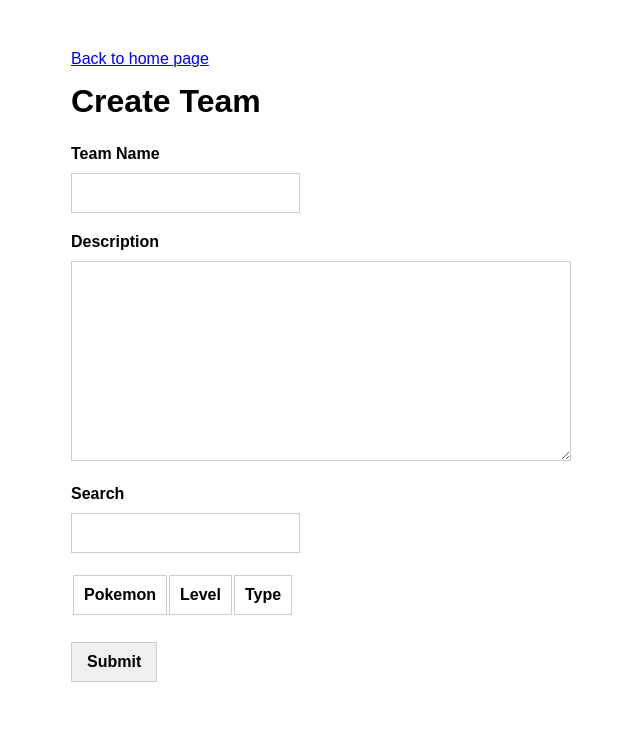
After one commit to JonHMChan/flask-app-3, a Flask app: page /teams/create in a window 1280 px wide. The commit adds this page. Shown: the top 731 px of the page, without its empty margins (169-809 px from the left). Run offline with Flask 2, Linux system fonts and the light colour scheme; lists and menus that the app fills with data are empty.

Commit message:
Create team functionality

```diff
--- a/app.py
+++ b/app.py
@@ -1,11 +1,16 @@
 # Do not change anything in this file for this exercise
 import os
 import api
+import json
 from flask import Flask, render_template
 
 app = Flask(__name__)
 app.register_blueprint(api.pokemon, url_prefix="/api")
 app.register_blueprint(api.teams, url_prefix="/api")
+
+# Take all data from database.json and turn it into a Python dictionary to store in DATABASE
+with open('data/database.json') as f:
+  DATABASE = json.load(f)
 
 # Home page route that serves index.html
 @app.route('/')
@@ -30,6 +35,10 @@ def teams_id(id):
 def teams_id_edit(id):
     return render_template('teams/edit.html')
 
+@app.route('/teams/create')
+def teams_create():
+    return render_template('teams/create.html', pokemon=DATABASE.get("pokemon", []))
+
 if __name__ == '__main__':
     # Bind to PORT if defined, otherwise default to 5000.
     port = int(os.environ.get('PORT', 5000))
--- /dev/null
+++ b/static/css/teams/create.css
@@ -0,0 +1,81 @@
+* {
+    margin: 0;
+    padding: 0;
+    box-sizing: border-box;
+    font-family: Arial, Helvetica, sans-serif;
+}
+
+/* Your styles begin here */
+
+.container {
+    max-width: 800px;
+    margin: 50px auto;
+}
+
+.navigation {
+    margin-bottom: 15px;
+}
+
+h1 {
+    margin-bottom: 25px;
+}
+
+fieldset {
+    border: none;
+    margin-bottom: 10px;
+}
+
+fieldset p {
+    margin-bottom: 10px;
+}
+
+label {
+    font-weight: bold;
+}
+
+input[type=text], input[type=submit], textarea {
+    padding: 10px;
+    font-size: 16px;
+    border: 1px solid #ccc;
+    box-shadow: none;
+}
+
+textarea {
+    min-width: 500px;
+    min-height: 200px;
+}
+
+section {
+    margin-bottom: 25px;
+}
+
+.search-result {
+    padding: 5px 10px;
+}
+
+.search-result.search-result--active {
+    font-weight: bold;
+}
+
+th, td {
+    padding: 10px;
+    border: 1px solid #ccc;
+}
+
+.level input[type=text] {
+    width: 50px;
+}
+
+.pokemon-image {
+    width: 150px;
+}
+
+input[type=submit] {
+    cursor: pointer;
+    font-weight: bold;
+    padding: 10px 15px;
+}
+
+input[type=submit]:hover {
+    background-color: #c0c0c0;
+}
--- a/static/js/index.js
+++ b/static/js/index.js
@@ -28,7 +28,7 @@ $(document).ready(function() {
                     <h3>${team.name}</h3>
                 `;
                 $team.append(html);
-                $(".teams-container").append($team);
+                $(".js-teams").append($team);
             }
         }
     });
--- a/templates/index.html
+++ b/templates/index.html
@@ -19,6 +19,10 @@
             <div class="content">
                 <div class="teams-container">
                     <h2>Teams</h2>
+                    <div class="js-teams teams-list">
+
+                    </div>
+                    <p><a href="/teams/create" class="teams-create">Create Team</a></p>
                 </div>
                 <div class="pokemon-container">
                     <h2>Pokemon</h2>
--- /dev/null
+++ b/templates/teams/create.html
@@ -0,0 +1,47 @@
+<!DOCTYPE html>
+<html>
+    <head>
+        <title>Team</title>
+
+        <!-- For this page, your styles will be in /static/css/index.css -->
+        <!-- Do NOT use a CSS library or framework like Bootstrap - practice writing CSS first -->
+        <link type="text/css" rel="stylesheet" href="/static/css/teams/create.css" />
+
+        <!-- jQuery is already downloaded and installed for you -->
+        <!-- In order to use jQuery in your JavaScript, this file needs to be added BEFORE your custom JavaScript -->
+        <script type="text/javascript" src="/static/js/jquery.min.js"></script>
+    </head>
+    <body>
+        <!-- Your HTML should be here -->
+        <div class="container">
+            <p class="navigation"><a class="back" href="/">Back to home page</a></p>
+            <h1>Create Team</h1>
+            <form class="js-form">
+                <fieldset>
+                    <p><label for="name">Team Name</label></p>
+                    <p><input type="text" id="name" name="name" class="js-name" /></p>
+                </fieldset>
+                <fieldset>
+                    <p><label for="description">Description</label></p>
+                    <p><textarea id="description" name="description" class="js-description" ></textarea></p>
+                </fieldset>
+                <section>
+                    <fieldset>
+                        <p><label for="Search">Search</label></p>
+                        <p><input type="text" id="search" name="search" class="js-search" /></p>
+                        <div class="search-results js-search-results"></div>
+                    </fieldset>
+                    <table class="team-pokemon">
+                        <tr><th colspan="2">Pokemon</th><th>Level</th><th>Type</th></tr>
+                    </table>
+                </section>
+                <p>
+                    <input type="submit" name="submit" id="submit" value="Submit" />
+                </p>
+            </form>
+
+        </div>
+        <!-- Your HTML should end here -->
+        <script type="text/javascript" src="/static/js/teams/create.js"></script>
+    </body>
+</html>
```
Also changed, not shown: api/pokemon.py (+9 -0 lines), api/teams.py (+12 -10 lines), static/css/index.css (+12 -0 lines), static/js/teams/create.js (added, +78 -0 lines).
